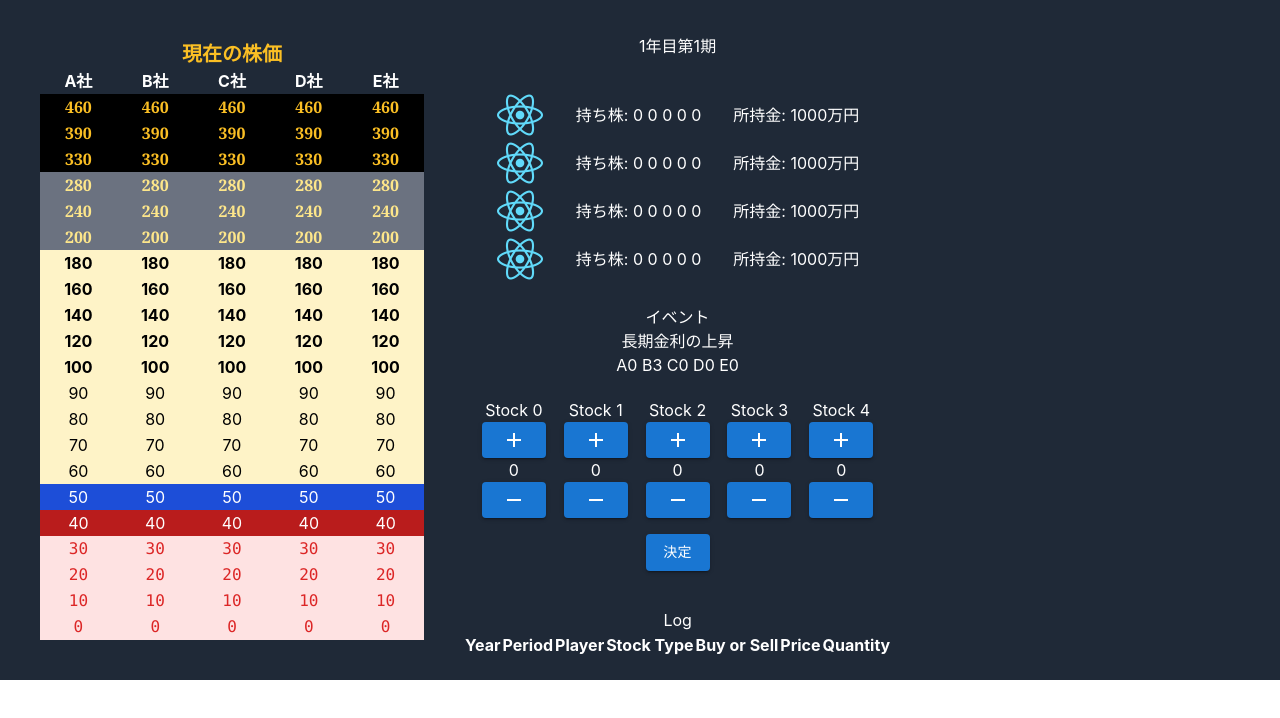
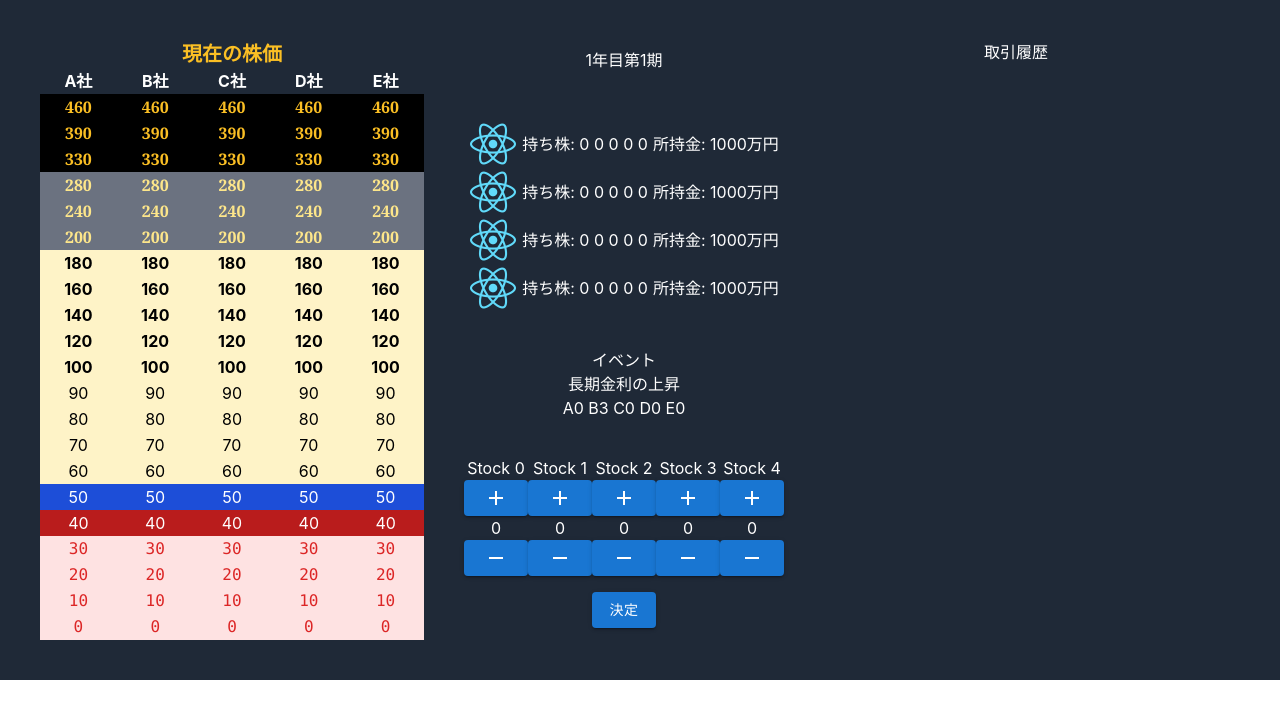
Before and after one commit to takikomiudon/sdm-fin, a React (Create React App) app in the folder my-app/: page / in a window 1280 px wide. Shown: the top 718 px of the page. Built offline with nearby package versions, Linux system fonts and the light colour scheme.

Commit message:
logの位置変更

```diff
--- a/my-app/src/App.jsx
+++ b/my-app/src/App.jsx
@@ -170,8 +170,8 @@ function App() {
           setEventNum={setEventNum}
           eventArray={eventArray}
         />
-        <Log actionLogs={actionLogs} />
       </div>
+      <Log actionLogs={actionLogs} />
     </div>
   );
 }
--- a/my-app/src/log/Log.jsx
+++ b/my-app/src/log/Log.jsx
@@ -1,17 +1,17 @@
 const Log = (props) => {
   return (
-    <div className="log">
-      <h2>Log</h2>
-      <table>
+    <div className="m-10">
+      <h2>取引履歴</h2>
+      <table className="w-96">
         <thead>
           <tr>
-            <th>Year</th>
-            <th>Period</th>
-            <th>Player</th>
-            <th>Stock Type</th>
-            <th>Buy or Sell</th>
-            <th>Price</th>
-            <th>Quantity</th>
+            <th></th>
+            <th></th>
+            <th></th>
+            <th></th>
+            <th></th>
+            <th></th>
+            <th></th>
           </tr>
         </thead>
         <tbody>
@@ -21,13 +21,13 @@ const Log = (props) => {
             }
             return (
               <tr key={index}>
-                <td>{log[0]}</td>
-                <td>{log[1]}</td>
+                <td>{log[0]}年目</td>
+                <td>第{log[1]}期</td>
                 <td>{log[2]}</td>
                 <td>{log[3]}</td>
-                <td>{log[4] ? "Buy" : "Sell"}</td>
-                <td>{log[5]}</td>
-                <td>{log[6]}</td>
+                <td>{log[4] ? "買い" : "売り"}</td>
+                <td>{log[5]}万円</td>
+                <td>{log[6]}株</td>
               </tr>
             );
           })}
```
